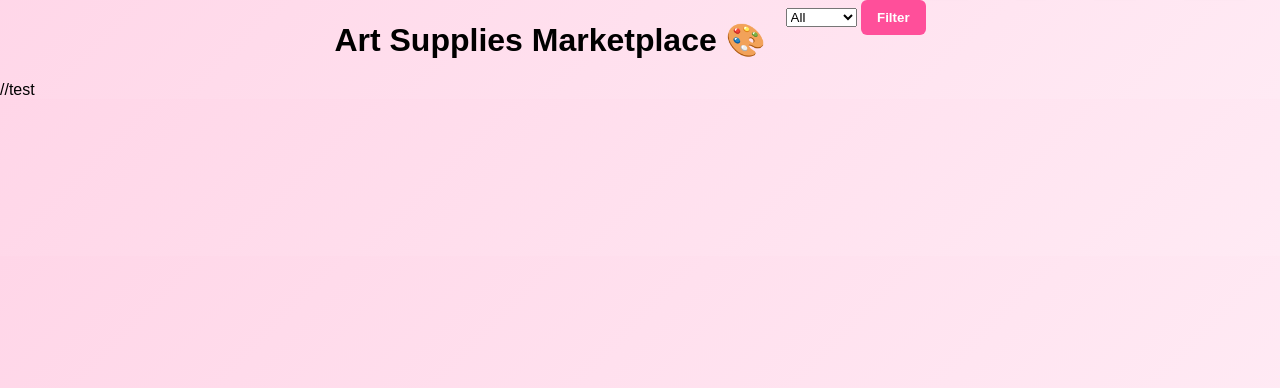
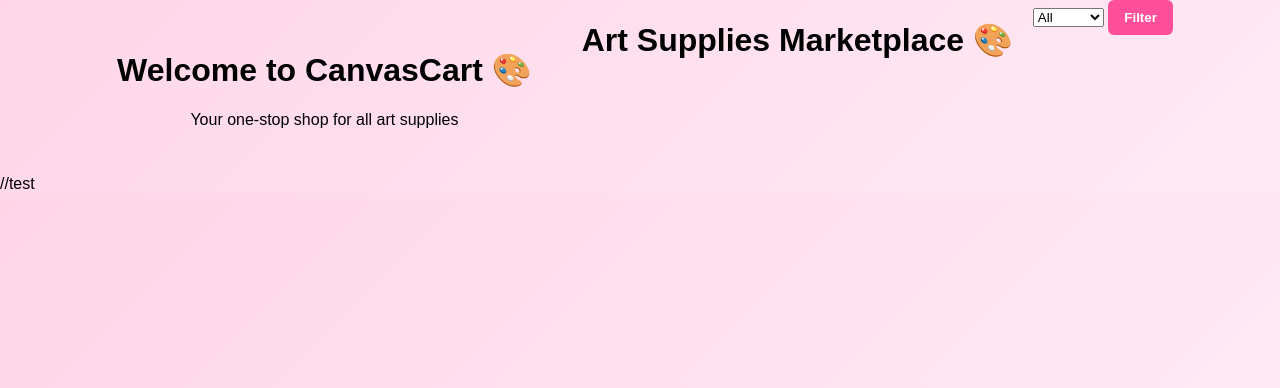
Before and after one commit to DishaPatel01-create/CanvasCart, a PHP site: page / in a window 1280 px wide. Shown: the part 58-446 px from the top of the page. Run offline with PHP 8.4, Linux system fonts and the light colour scheme; data that the repository does not hold is empty.

Commit message:
Added welcome section to homepage

```diff
--- a/index.php
+++ b/index.php
@@ -35,6 +35,10 @@ $result = mysqli_query($conn, $query);
 <?php include("navbar.php"); ?>
 
 <div class="container" data-aos="fade-up">
+    <div style="text-align:center; padding:30px;">
+    <h1>Welcome to CanvasCart 🎨</h1>
+    <p>Your one-stop shop for all art supplies</p>
+</div>
     <h1>Art Supplies Marketplace 🎨</h1>
 
     <form method="GET">
```
